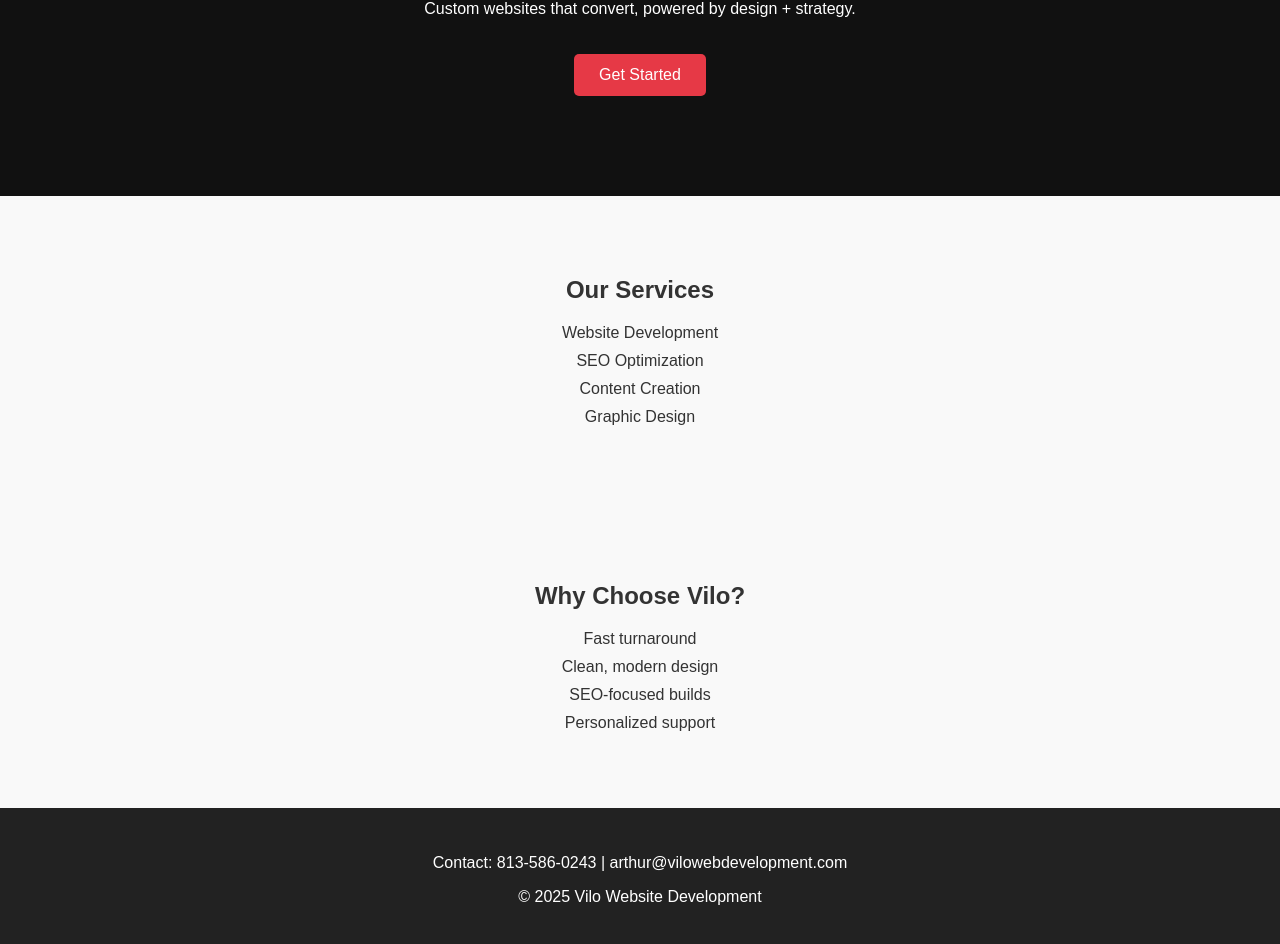
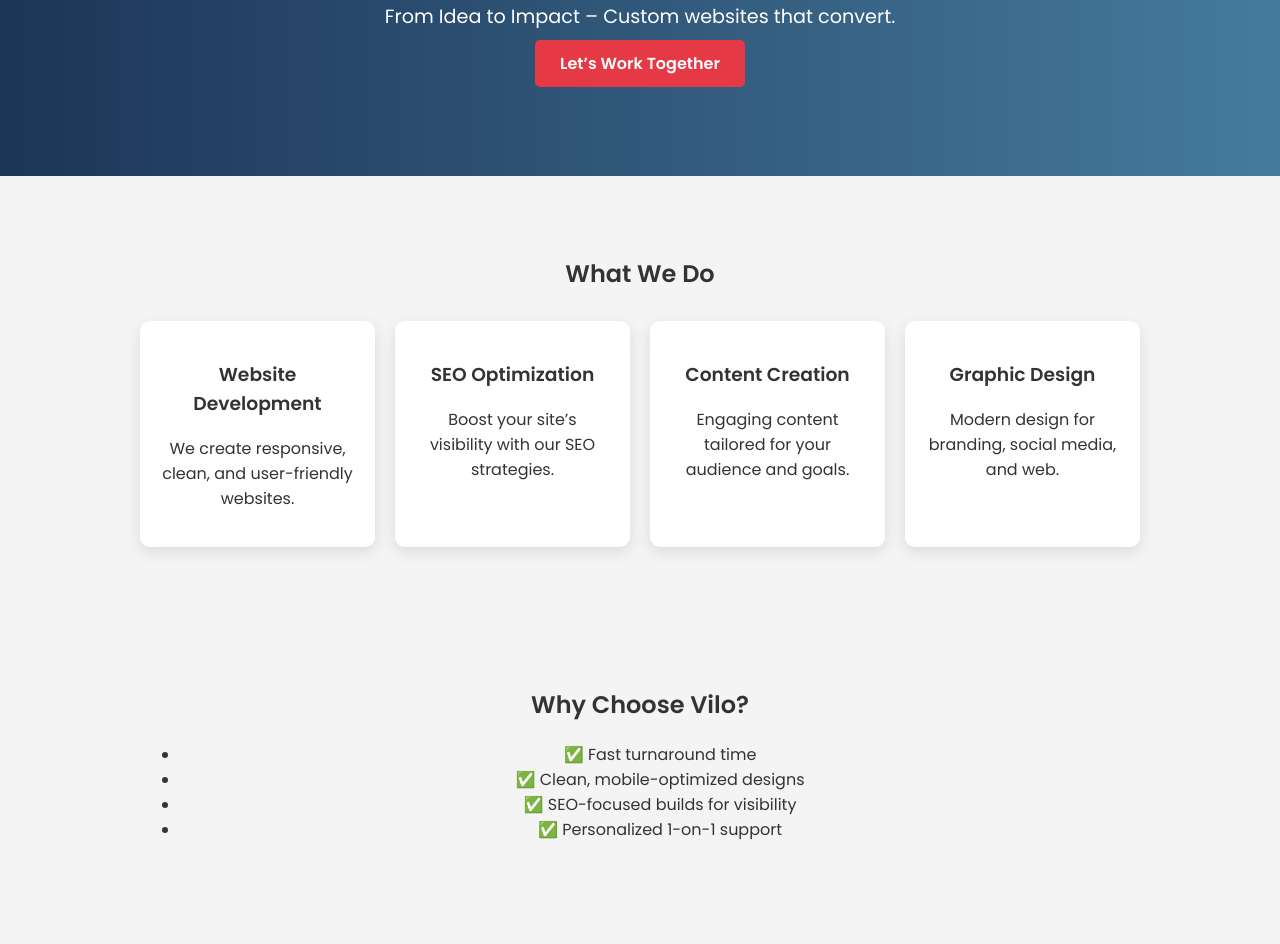
Before and after one commit to agrattray/vilo--landing--page, a plain HTML site: page index.html in a window 1280 px wide. Shown: the part 180-1124 px from the top of the page. Drawn offline with Linux system fonts and the light colour scheme.

Commit message:
Add files via upload

```diff
--- a/index.html
+++ b/index.html
@@ -6,37 +6,58 @@
     <meta name="viewport" content="width=device-width, initial-scale=1.0">
     <title>Vilo Website Development</title>
     <link rel="stylesheet" href="style.css">
+    <link href="https://fonts.googleapis.com/css2?family=Poppins:wght@400;600&display=swap" rel="stylesheet">
 </head>
 <body>
     <header class="hero">
-        <h1>From Idea to Impact</h1>
-        <p>Custom websites that convert, powered by design + strategy.</p>
-        <a href="#services" class="cta-button">Get Started</a>
+        <div class="hero-content">
+            <h1>Vilo Website Development</h1>
+            <p>From Idea to Impact – Custom websites that convert.</p>
+            <a href="#contact" class="cta-button">Let’s Work Together</a>
+        </div>
     </header>
 
-    <section id="services">
-        <h2>Our Services</h2>
+    <section class="services" id="services">
+        <h2>What We Do</h2>
+        <div class="service-grid">
+            <div class="service-box">
+                <h3>Website Development</h3>
+                <p>We create responsive, clean, and user-friendly websites.</p>
+            </div>
+            <div class="service-box">
+                <h3>SEO Optimization</h3>
+                <p>Boost your site’s visibility with our SEO strategies.</p>
+            </div>
+            <div class="service-box">
+                <h3>Content Creation</h3>
+                <p>Engaging content tailored for your audience and goals.</p>
+            </div>
+            <div class="service-box">
+                <h3>Graphic Design</h3>
+                <p>Modern design for branding, social media, and web.</p>
+            </div>
+        </div>
+    </section>
+
+    <section class="about">
+        <h2>Why Choose Vilo?</h2>
         <ul>
-            <li>Website Development</li>
-            <li>SEO Optimization</li>
-            <li>Content Creation</li>
-            <li>Graphic Design</li>
+            <li>✅ Fast turnaround time</li>
+            <li>✅ Clean, mobile-optimized designs</li>
+            <li>✅ SEO-focused builds for visibility</li>
+            <li>✅ Personalized 1-on-1 support</li>
         </ul>
     </section>
 
-    <section class="why-vilo">
-        <h2>Why Choose Vilo?</h2>
-        <ul>
-            <li>Fast turnaround</li>
-            <li>Clean, modern design</li>
-            <li>SEO-focused builds</li>
-            <li>Personalized support</li>
-        </ul>
+    <section class="contact" id="contact">
+        <h2>Let’s Get in Touch</h2>
+        <p>Have a project in mind? We’d love to hear about it.</p>
+        <p><strong>Email:</strong> arthur@vilowebdevelopment.com</p>
+        <p><strong>Phone:</strong> 813-586-0243</p>
     </section>
 
     <footer>
-        <p>Contact: 813-586-0243 | arthur@vilowebdevelopment.com</p>
-        <p>&copy; 2025 Vilo Website Development</p>
+        <p>&copy; 2025 Vilo Website Development. All rights reserved.</p>
     </footer>
 </body>
 </html>
--- a/style.css
+++ b/style.css
@@ -1,52 +1,66 @@
 
 body {
     margin: 0;
-    font-family: Arial, sans-serif;
+    font-family: 'Poppins', sans-serif;
+    background: #f4f4f4;
     color: #333;
-    background: #f9f9f9;
 }
 
 .hero {
-    background: #111;
-    color: #fff;
+    background: linear-gradient(to right, #1d3557, #457b9d);
+    color: white;
     text-align: center;
     padding: 100px 20px;
 }
 
+.hero-content h1 {
+    font-size: 3rem;
+    margin: 0;
+}
+
+.hero-content p {
+    font-size: 1.2rem;
+    margin: 10px 0 20px;
+}
+
 .cta-button {
-    display: inline-block;
-    margin-top: 20px;
-    padding: 12px 25px;
     background: #e63946;
     color: white;
+    padding: 12px 25px;
     text-decoration: none;
     border-radius: 5px;
+    font-weight: bold;
+    transition: background 0.3s ease;
 }
 
-section {
-    padding: 60px 20px;
-    max-width: 800px;
-    margin: auto;
+.cta-button:hover {
+    background: #d62839;
 }
 
-h2 {
-    text-align: center;
-    margin-bottom: 20px;
-}
-
-ul {
-    list-style-type: none;
-    padding: 0;
+.services, .about, .contact {
+    padding: 60px 20px;
+    max-width: 1000px;
+    margin: auto;
     text-align: center;
 }
 
-ul li {
-    margin: 10px 0;
+.service-grid {
+    display: grid;
+    grid-template-columns: repeat(auto-fit, minmax(220px, 1fr));
+    gap: 20px;
+    margin-top: 30px;
+}
+
+.service-box {
+    background: white;
+    padding: 20px;
+    border-radius: 10px;
+    box-shadow: 0 5px 15px rgba(0,0,0,0.1);
 }
 
 footer {
-    background: #222;
-    color: #fff;
+    background: #1d3557;
+    color: white;
     text-align: center;
     padding: 30px 20px;
 }
```
